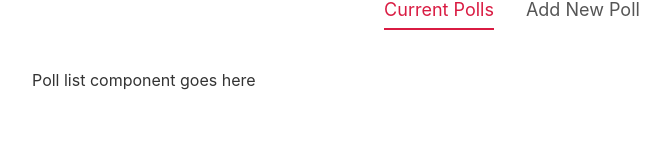
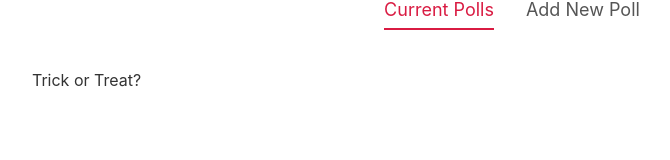
Before and after one commit to winklockm/svelte-app, a Svelte app: page / in a window 1280 px wide. Shown: the part 189-349 px from the top of the page, without its empty margins (128-798 px from the left). Built offline with nearby package versions, Linux system fonts and the light colour scheme.

Commit message:
add new poll

```diff
--- a/src/App.svelte
+++ b/src/App.svelte
@@ -1,6 +1,7 @@
 <script>
 	import Header from './components/Header.svelte';
 	import Footer from './components/Footer.svelte';
+	import PollList from './components/PollList.svelte';
 	import Tabs from './shared/Tabs.svelte';
 	import CreatePollForm from './components/CreatePollForm.svelte';
 
@@ -9,6 +10,25 @@
 	let activeItem = 'Current Polls';
 	const tabChange = (e) => {
 		activeItem = e.detail;  //e.detail is what we sent along in Tabs.svelte
+	}
+
+	// polls
+	let polls = [
+		{
+			id: 1,
+			question: 'Trick or Treat?',
+			answerA: 'Trick',
+			answerB: 'Treat',
+			votesA: 3,
+			votesB: 5
+		},
+	];
+
+	const handleAdd = (e) => {
+		const poll = e.detail;
+		polls = [poll, ...polls];
+		console.log(polls);
+		activeItem = 'Current Polls';
 	}
 </script>
 
@@ -19,9 +39,9 @@
 	<Tabs {activeItem} {items} on:tabChange={tabChange}/>
 	<!-- show different components based on activeItem selected -->
 	{#if activeItem === 'Current Polls'}
-		<p>Poll list component goes here</p>
+		<PollList {polls} />
 	{:else if activeItem === 'Add New Poll'}
-		<CreatePollForm />
+		<CreatePollForm on:add={handleAdd} />
 	{/if}
 </main>
 <Footer />
--- a/src/components/CreatePollForm.svelte
+++ b/src/components/CreatePollForm.svelte
@@ -1,6 +1,8 @@
 <script>
+    import { createEventDispatcher } from 'svelte';
     import Button from '../shared/Button.svelte';
 
+    let dispatch = createEventDispatcher();
     // instead of creating a separate variable for each input create an object with properties for each input
     let fields = { question: '', answerA: '', answerB: '' };
     let errors = { question: '', answerA: '', answerB: '' };
@@ -36,7 +38,8 @@
 
         // add poll
         if (valid) {
-            console.log('valid', fields);
+            let poll = {...fields, votesA: 0, votesB: 0, id: Math.random()};
+            dispatch('add', poll);
         }
     }
 </script>
--- /dev/null
+++ b/src/components/PollList.svelte
@@ -0,0 +1,17 @@
+<script>
+    export let polls = [];
+</script>
+
+<div class="poll-list">
+    {#each polls as poll (poll.id)}
+        <div>{poll.question}</div>
+    {/each}
+</div>
+
+<style>
+    .poll-list{
+        display: grid;
+        grid-template-columns: 1fr 1fr;
+        grid-gap: 20px;
+    }
+</style>
```
